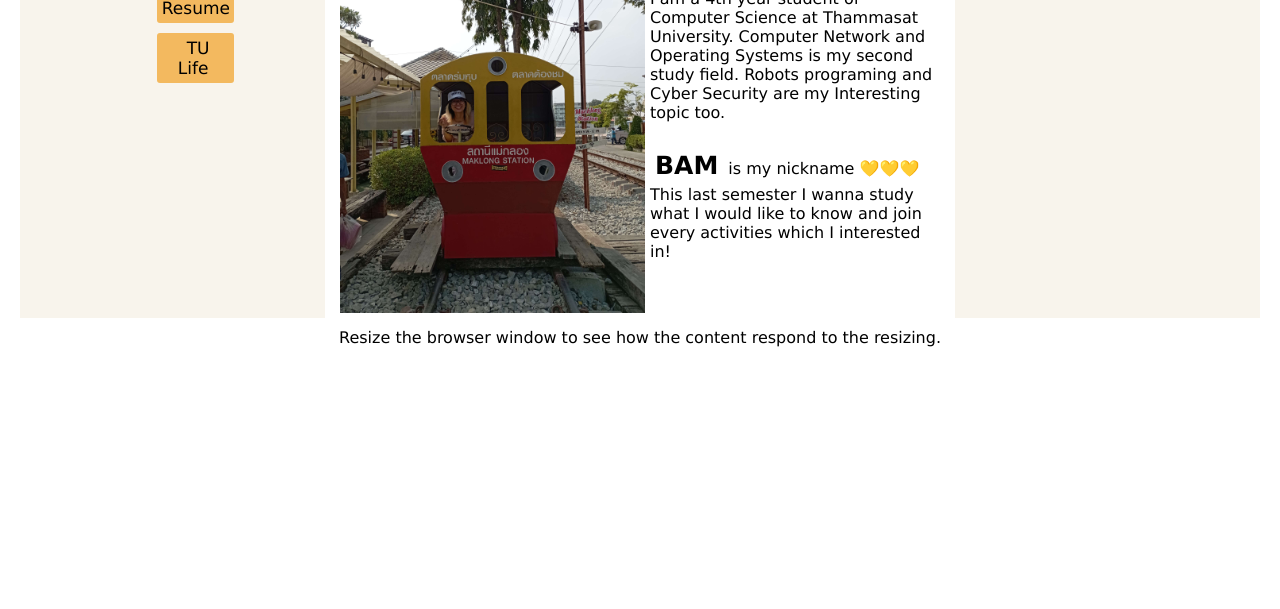
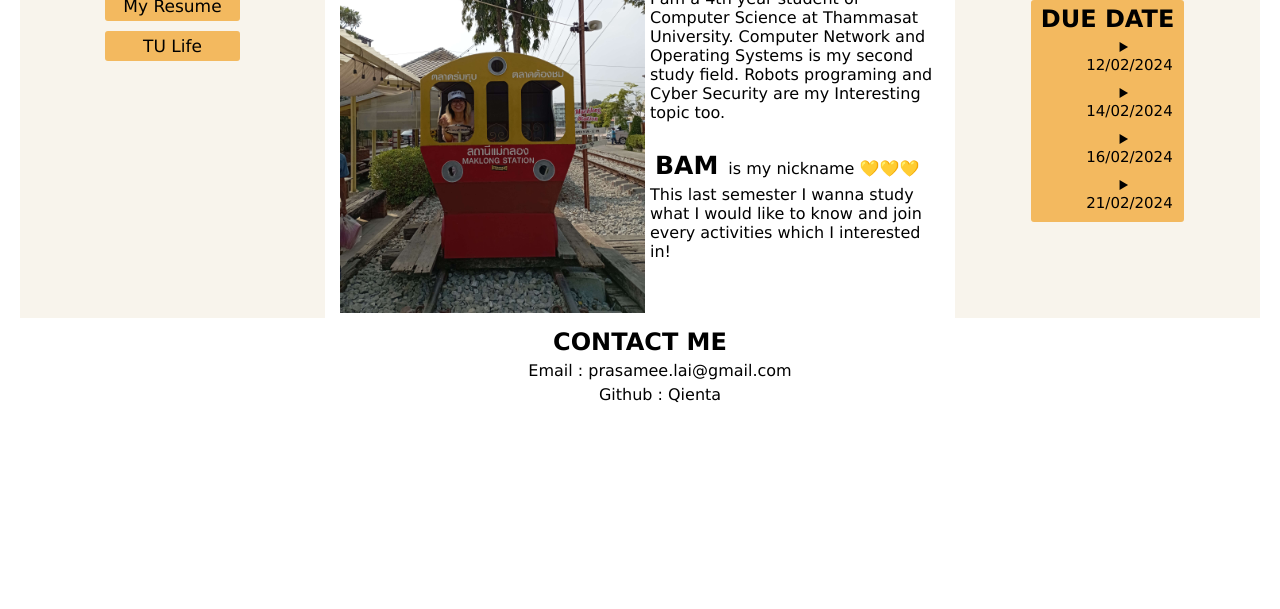
Before and after one commit to Qienta/pramerasameePages, a plain HTML site: page index.html in a window 1280 px wide. Shown: the part 191-800 px from the top of the page. Drawn offline with Linux system fonts and the light colour scheme.

Commit message:
add rside details

```diff
--- a/index.css
+++ b/index.css
@@ -5,6 +5,123 @@
 
     font-family: Verdana, sans-serif;
 }
+
+/*
+[class*="col-"]
+{
+    float: left;
+    padding: 5px;
+}*/
+
+.row
+{
+    display: flex;
+    flex-direction: row;
+}
+
+.top_hs
+{
+    text-align: center;
+
+}
+
+.top_hs input[type=text]
+{
+    border-radius: 3px;
+}
+
+.searrchButton
+{
+    float: right;
+    justify-content: center;
+    align-items: center;
+}
+
+.menu
+{
+    background-color: #F8F4EC;
+    display: flex;
+    flex-direction: column;
+
+}
+
+.menu ul
+{
+    list-style-type: none;
+    margin: 0 auto;
+    padding: 0;
+}
+
+.menu li
+{
+    background-color: #F3B95F;
+    border-radius: 3px;
+    padding: 5px;
+    margin: 10px;
+
+
+    text-align: center;
+}
+
+
+.menu li a
+{
+    text-decoration: none;
+    color: black;
+    font-size: 17px;
+}
+
+#nn
+{
+    font-size: 25px;
+    font-weight: bold;
+}
+
+.img1
+{
+    float: left;
+    max-width: 50%;
+    height: auto;
+}
+
+.rside
+{
+    background-color: #F8F4EC;
+
+    display: flex;
+    flex-direction: column;
+    align-items: center;
+    justify-content: center;
+}
+
+.aside
+{
+    text-align: center;
+    background-color: #F3B95F;
+    border-radius: 3px;
+    margin: 10px;
+
+    width: 50%;
+    height: auto;
+
+}
+
+.aside details
+{
+    font-size: 15px;
+}
+
+.footer
+{
+    text-align: center;
+}
+
+.footer ul
+{
+    list-style-type: none;
+
+}
+
 
 /* For mobile phones: */
 [class*="col-"] {
@@ -43,110 +160,3 @@
     .col-11 {width: 91.66%;}
     .col-12 {width: 100%;}
 }
-/*
-[class*="col-"]
-{
-    float: left;
-    padding: 5px;
-}*/
-
-.row
-{
-    display: flex;
-    flex-direction: row;
-}
-
-.top_hs
-{
-    text-align: center;
-
-}
-
-.top_hs input[type=text]
-{
-    border-radius: 3px;
-}
-
-.searrchButton
-{
-    float: right;
-    justify-content: center;
-    align-items: center;
-}
-
-.menu
-{
-    background-color: #F8F4EC;
-
-    display: flex;
-    justify-content: center;
-
-}
-
-.menu ul
-{
-    list-style-type: none;
-    margin: 0 auto;
-    padding: 0;
-
-}
-
-.menu li
-{
-    background-color: #F3B95F;
-    border-radius: 3px;
-    padding: 5px;
-    margin: 10px;
-
-
-    text-align: center;
-
-    width: 50%;
-    height: auto;
-}
-
-
-.menu li a
-{
-    text-decoration: none;
-    color: black;
-    font-size: 17px;
-}
-
-.midcon1
-{
-
-}
-
-#nn
-{
-    font-size: 25px;
-    font-weight: bold;
-}
-
-.img1
-{
-    float: left;
-    max-width: 50%;
-    height: auto;
-}
-
-.rside
-{
-    background-color: #F8F4EC;
-}
-
-.aside
-{
-    background-color: #F3B95F;
-    text-align: center;
-    padding: 10px;
-    border-radius: 3px;
-    margin: 10px;
-
-}
-
-.footer
-{
-    text-align: center;
-}
--- a/index.html
+++ b/index.html
@@ -21,7 +21,7 @@
 
         <div class="row">
             <div class="col-3 col-s-3 menu">
-                <h2>PRSME</h2>
+                <h2 style="text-align: center;">PRSME</h2>
               <ul>
                 <li><a href="">My Showcase</a></li>
                 <li><a href="">My Resume</a></li>
@@ -29,7 +29,7 @@
               </ul>
             </div>
 
-            <div class="midcon1 col-6 col-s-9">
+            <div class="col-6 col-s-9">
                 <img class="img1" src="./images/me.jpg" alt="me at Maeklong train station">
                 <h1>Pramerasamee Laiwijit</h1>
                 <p>I am a 4th year student of Computer Science at Thammasat University. Computer Network and Operating Systems is my second study field. Robots programing and Cyber Security are my Interesting topic too.</p>
@@ -38,9 +38,32 @@
                 <p>This last semester I wanna study what I would like to know and join every activities which I interested in!</p>
             </div>
 
-            <div class="rside col-3 col-s-12">
+            <div class="col-3 col-s-12 rside">
               <div class="aside">
-                <h2>Notyify</h2>
+                <h2>DUE DATE</h2>
+                <ul>
+                    <details>
+                        <summary>12/02/2024</summary>
+                        CS369 - Responsive website
+                    </details>
+
+                    <details>
+                        <summary>14/02/2024</summary>
+                        CS326 - Potentiometer&light
+                    </details>
+
+                    <details>
+                        <summary>16/02/2024</summary>
+                        CS369 - Flex box -> Grid box<br>
+                        CS326 - Assignment 4
+                    </details>
+
+                    <details>
+                        <summary>21/02/2024</summary>
+                        CS435 - Assignment 4 process relationship
+                    </details>
+
+                </ul>
               </div>
 
             </div>
@@ -48,7 +71,11 @@
         </div>
 
         <div class="footer">
-            <p>Resize the browser window to see how the content respond to the resizing.</p>
+            <h2>CONTACT ME</h2>
+            <ul>
+                <li>Email : prasamee.lai@gmail.com</li>
+                <li>Github : Qienta</li>
+            </ul>
         </div>
 
 
```
